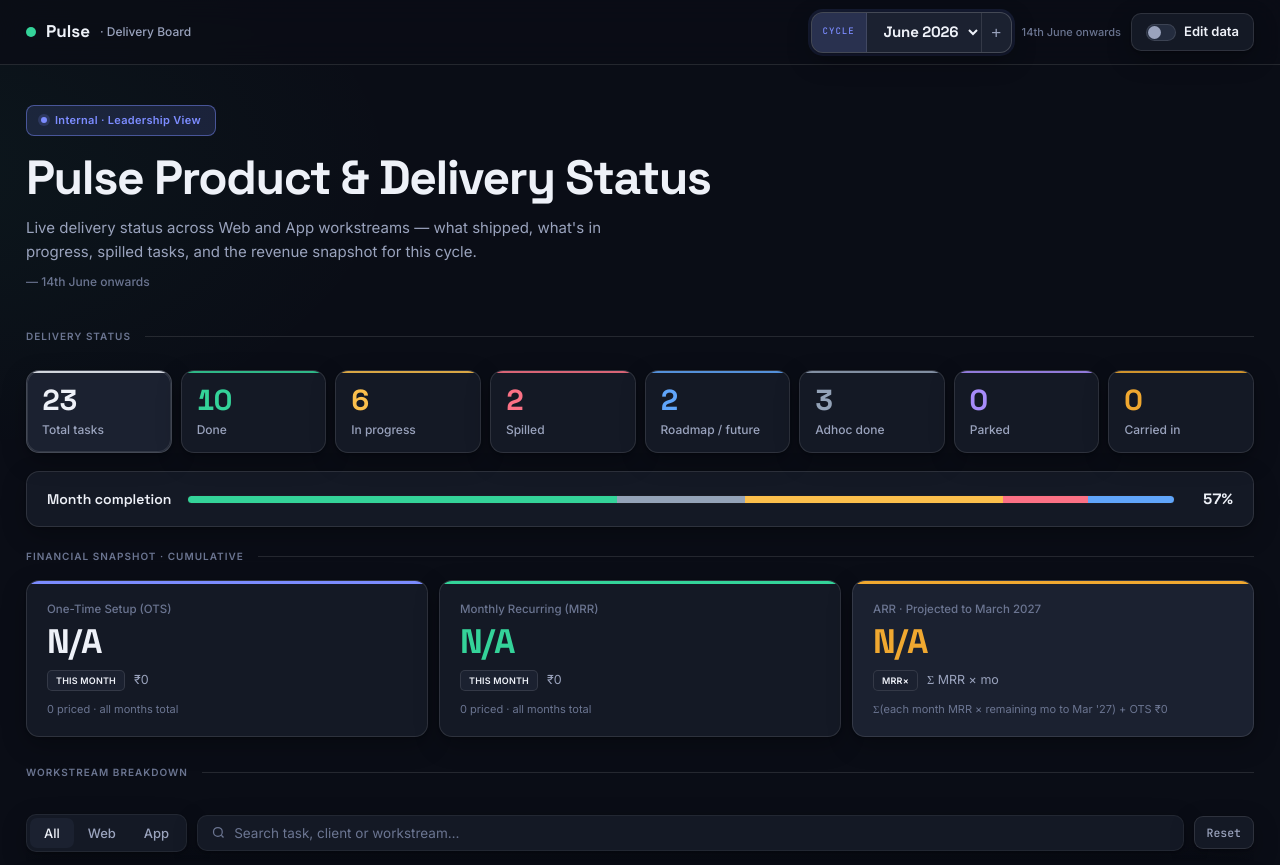
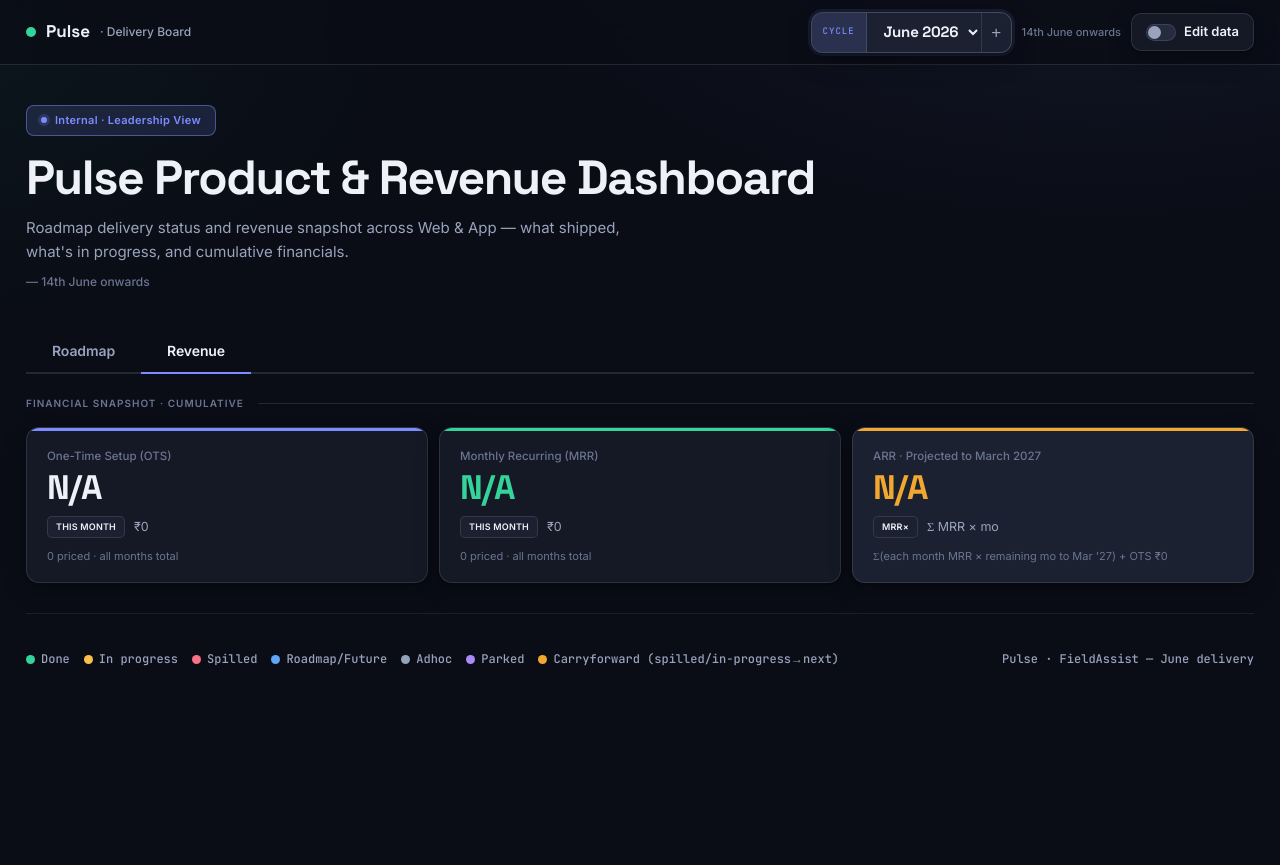
Before and after one commit to snishantflick2know/roadmap-product, a website: page index.html in a window 1280 px wide. Shown: the top 865 px of the page. After the commit the page ends 800 px from the top, so only its background shows below. Drawn offline with Linux system fonts and the light colour scheme.

Commit message:
Add Roadmap/Revenue tabs — Revenue default, Roadmap has delivery+workstreams, Revenue has financials

```diff
--- a/index.html
+++ b/index.html
@@ -113,6 +113,12 @@
   .mtag.cf{color:var(--dim);background:transparent;border:1px solid var(--line-2)}
   .mtag.tm{color:var(--text);background:var(--panel-2);border:1px solid var(--line-2)}
   .mhint{font-family:"Inter";font-size:11px;color:var(--dim);margin-top:10px}
+  .tab-bar{display:flex;gap:0;border-bottom:2px solid var(--line-2);margin:28px 0 0}
+  .tab-btn{font-family:"Inter";font-size:14px;font-weight:600;padding:13px 26px;background:none;border:none;color:var(--muted);cursor:pointer;border-bottom:2px solid transparent;margin-bottom:-2px;transition:.15s;letter-spacing:-.1px}
+  .tab-btn.active{color:var(--text);border-bottom-color:var(--accent)}
+  .tab-btn:hover:not(.active){color:var(--text)}
+  .tab-panel{display:none}
+  .tab-panel.active{display:block}
   .sec-hd{display:flex;align-items:center;gap:14px;margin:28px 0 14px}
   .sec-lbl{font-family:"Inter";font-size:10px;font-weight:600;letter-spacing:1px;text-transform:uppercase;color:var(--dim);white-space:nowrap}
   .sec-hd::after{content:"";flex:1;height:1px;background:var(--line-2)}
@@ -289,31 +295,20 @@
 <div class="wrap">
   <div class="top">
     <div class="kicker">Internal · Leadership View</div>
-    <h1>Pulse Product &amp; Delivery Status</h1>
-    <p class="sub">Live delivery status across Web and App workstreams — what shipped, what's in progress, spilled tasks, and the revenue snapshot for this cycle.</p>
+    <h1>Pulse Product &amp; Revenue Dashboard</h1>
+    <p class="sub">Roadmap delivery status and revenue snapshot across Web &amp; App — what shipped, what's in progress, and cumulative financials.</p>
     <p class="month-note" id="month-note"></p>
   </div>
 
-  <div class="sec-hd"><span class="sec-lbl">Delivery status</span></div>
-  <div class="kpis" id="kpis">
-    <div class="kpi k-all active" data-f="all"><span class="bar"></span><div class="n" id="c-all">0</div><div class="l">Total tasks</div></div>
-    <div class="kpi k-done" data-f="done"><span class="bar"></span><div class="n" id="c-done">0</div><div class="l">Done</div></div>
-    <div class="kpi k-prog" data-f="prog"><span class="bar"></span><div class="n" id="c-prog">0</div><div class="l">In progress</div></div>
-    <div class="kpi k-spill" data-f="spill"><span class="bar"></span><div class="n" id="c-spill">0</div><div class="l">Spilled</div></div>
-    <div class="kpi k-road" data-f="road"><span class="bar"></span><div class="n" id="c-road">0</div><div class="l">Roadmap / future</div></div>
-    <div class="kpi k-adhoc" data-f="adhoc"><span class="bar"></span><div class="n" id="c-adhoc">0</div><div class="l">Adhoc done</div></div>
-    <div class="kpi k-parked" data-f="parked"><span class="bar"></span><div class="n" id="c-parked">0</div><div class="l">Parked</div></div>
-    <div class="kpi k-carry" data-f="carry"><span class="bar"></span><div class="n" id="c-carry">0</div><div class="l">Carried in</div></div>
+  <!-- ===== TAB BAR ===== -->
+  <div class="tab-bar">
+    <button class="tab-btn" data-tab="roadmap">Roadmap</button>
+    <button class="tab-btn active" data-tab="revenue">Revenue</button>
   </div>
 
-  <div class="meter">
-    <span class="lab">Month completion</span>
-    <div class="track" id="track"></div>
-    <span class="pct" id="pct">0%</span>
-  </div>
-
+  <!-- ===== REVENUE TAB ===== -->
+  <div class="tab-panel active" id="tab-revenue">
     <div class="sec-hd" style="margin-top:22px"><span class="sec-lbl">Financial snapshot · cumulative</span></div>
-  <!-- money summary (cumulative across months) -->
     <div class="money" id="money">
       <div class="mcard m-ots">
         <div class="mlbl">One-Time Setup (OTS)</div>
@@ -340,9 +335,27 @@
         <div class="mhint" id="m-arr-h">cur MRR × remaining months + cum OTS</div>
       </div>
     </div>
+  </div>
 
+  <!-- ===== ROADMAP TAB ===== -->
+  <div class="tab-panel" id="tab-roadmap">
+    <div class="sec-hd"><span class="sec-lbl">Delivery status</span></div>
+    <div class="kpis" id="kpis">
+      <div class="kpi k-all active" data-f="all"><span class="bar"></span><div class="n" id="c-all">0</div><div class="l">Total tasks</div></div>
+      <div class="kpi k-done" data-f="done"><span class="bar"></span><div class="n" id="c-done">0</div><div class="l">Done</div></div>
+      <div class="kpi k-prog" data-f="prog"><span class="bar"></span><div class="n" id="c-prog">0</div><div class="l">In progress</div></div>
+      <div class="kpi k-spill" data-f="spill"><span class="bar"></span><div class="n" id="c-spill">0</div><div class="l">Spilled</div></div>
+      <div class="kpi k-road" data-f="road"><span class="bar"></span><div class="n" id="c-road">0</div><div class="l">Roadmap / future</div></div>
+      <div class="kpi k-adhoc" data-f="adhoc"><span class="bar"></span><div class="n" id="c-adhoc">0</div><div class="l">Adhoc done</div></div>
+      <div class="kpi k-parked" data-f="parked"><span class="bar"></span><div class="n" id="c-parked">0</div><div class="l">Parked</div></div>
+      <div class="kpi k-carry" data-f="carry"><span class="bar"></span><div class="n" id="c-carry">0</div><div class="l">Carried in</div></div>
+    </div>
+    <div class="meter">
+      <span class="lab">Month completion</span>
+      <div class="track" id="track"></div>
+      <span class="pct" id="pct">0%</span>
+    </div>
     <div class="sec-hd"><span class="sec-lbl">Workstream breakdown</span></div>
-  <!-- view controls -->
     <div class="controls">
       <div class="seg" id="platSeg">
         <button class="on" data-p="all">All</button>
@@ -355,6 +368,10 @@
       </div>
       <button class="clearf" id="clear">Reset</button>
     </div>
+
+    <div id="boards"></div>
+    <div class="empty" id="empty">No tasks match these filters.</div>
+  </div><!-- /tab-roadmap -->
 
   <!-- ============ EDIT PANEL ============ -->
   <div id="editPanel">
@@ -372,8 +389,6 @@
     <div id="editGroups"></div>
   </div>
 
-  <div id="boards"></div>
-  <div class="empty" id="empty">No tasks match these filters.</div>
 
   <footer>
     <div class="legend">
@@ -1023,6 +1038,15 @@
   if(editing)renderEditor();
 });
 
+/* ---------- tab switching ---------- */
+document.querySelectorAll(".tab-btn").forEach(btn=>{
+  btn.addEventListener("click",()=>{
+    const tab=btn.dataset.tab;
+    document.querySelectorAll(".tab-btn").forEach(b=>b.classList.toggle("active",b===btn));
+    document.querySelectorAll(".tab-panel").forEach(p=>p.classList.toggle("active",p.id===`tab-${tab}`));
+  });
+});
+
 /* ---------- init ---------- */
 initApp();
 </script>
```
Lines whose indentation alone changed are shown as unchanged.
